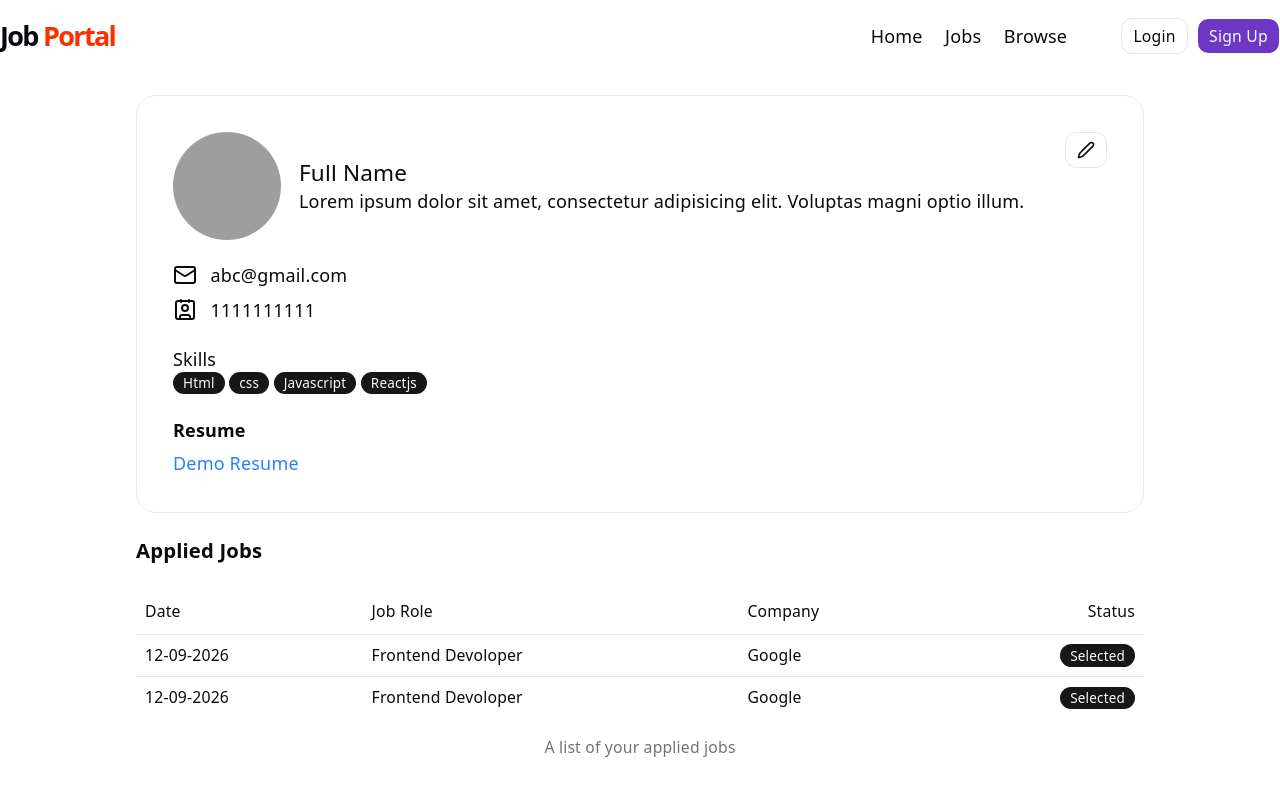
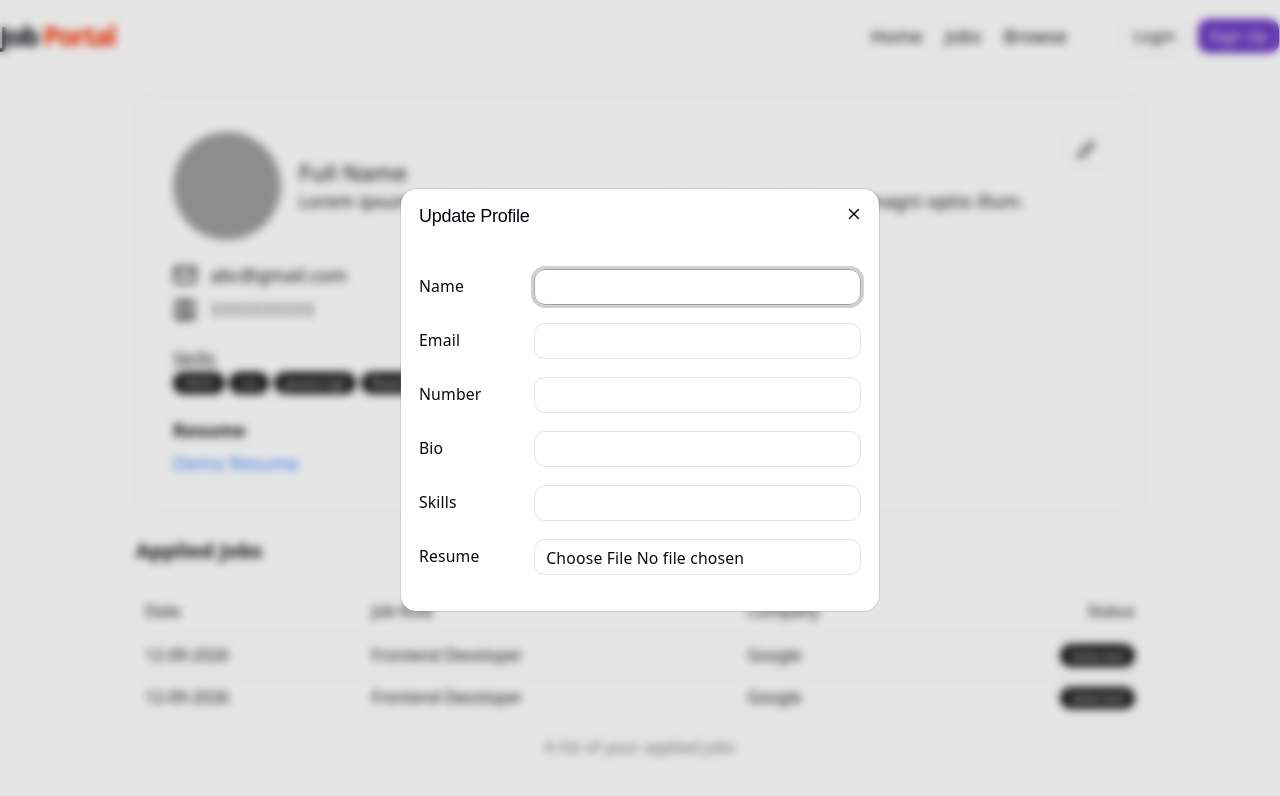
Before and after one commit to Srinjoy-dev/job-portal, a React app in the folder frontend/: page /profile in a window 1280 px wide. Both pictures are taken after a click on the button 1085 px from the left and 149 px from the top of the page. Shown: the top 796 px of the page. Built offline with nearby package versions, Linux system fonts and the light colour scheme; grey boxes are pictures that could not be loaded; the HTML template or start-up script is replaced by a standard one.

Commit message:
did work in the update profile button

```diff
--- a/frontend/src/components/Profile.jsx
+++ b/frontend/src/components/Profile.jsx
@@ -1,4 +1,4 @@
-import React from "react";
+import React, { useState } from "react";
 import Navbar from "./shared/Navbar";
 import { Avatar, AvatarImage } from "./ui/avatar";
 import { Button } from "./ui/button";
@@ -6,11 +6,13 @@
 import { Badge } from "./ui/badge";
 import { Label } from "./ui/label";
 import AppliedJobTable from "./AppliedJobTable";
+import UpdateProfileDialog from "./UpdateProfileDialog";
 
 const skills = ["Html", "css", "Javascript", "Reactjs"];
+ const isResume = true;
+const Profile = () => {
+    const [open, setOpen] = useState(false);
 
-const Profile = () => {
-  const isResume = true;
   return (
     <div>
       <Navbar />
@@ -31,7 +33,7 @@
               </p>
             </div>
           </div>
-          <Button className="text-right" variant="outline">
+          <Button onClick={()=> setOpen(true)} className="text-right" variant="outline">
             <Pen />
           </Button>
         </div>
@@ -69,6 +71,7 @@
             {/* Applied Job Table */}
             <AppliedJobTable/>
         </div>
+        <UpdateProfileDialog open={open} setOpen={setOpen}/>
     </div>
   );
 };
--- /dev/null
+++ b/frontend/src/components/UpdateProfileDialog.jsx
@@ -0,0 +1,61 @@
+import React from "react";
+import { Dialog, DialogContent, DialogHeader, DialogTitle } from "./ui/dialog";
+import { Label } from "./ui/label";
+import { Input } from "./ui/input";
+
+const UpdateProfileDialog = ({ open, setOpen }) => {
+  return (
+    <div>
+      <Dialog open={open}  onOpenChange={setOpen}>
+        <DialogContent className="sm:max-w-106.25" onInteractOutside={()=>setOpen(false)}>
+          <DialogHeader>
+            <DialogTitle>Update Profile</DialogTitle>
+          </DialogHeader>
+          <form>
+            <div className="grid gap-4 py-4">
+              <div className="grid grid-cols-4 items-center gap-4">
+                <Label htmlFor="name" className="text-right">
+                  Name
+                </Label>
+                {/*htmlFor="name" → tells the label which input it belongs to.id="name" → identifies that input.*/}
+                <Input id="name" name="name" className="col-span-3" />
+              </div>
+              <div className="grid grid-cols-4 items-center gap-4">
+                <Label htmlFor="email" className="text-right">
+                  Email
+                </Label>
+                <Input id="email" name="email" className="col-span-3" />
+              </div>
+              <div className="grid grid-cols-4 items-center gap-4">
+                <Label htmlFor="number" className="text-right">
+                  Number
+                </Label>
+                <Input id="number" name="number" className="col-span-3" />
+              </div>
+              <div className="grid grid-cols-4 items-center gap-4">
+                <Label htmlFor="bio" className="text-right">
+                  Bio
+                </Label>
+                <Input id="bio" name="bio" className="col-span-3" />
+              </div>
+              <div className="grid grid-cols-4 items-center gap-4">
+                <Label htmlFor="skills" className="text-right">
+                  Skills
+                </Label>
+                <Input id="skills" name="skills" className="col-span-3" />
+              </div>
+              <div className="grid grid-cols-4 items-center gap-4">
+                <Label htmlFor="file" className="text-right">
+                  Resume
+                </Label>
+                <Input id="file" name="file" type="file" accept="application/pdf" className="col-span-3" />
+              </div>
+            </div>
+          </form>
+        </DialogContent>
+      </Dialog>
+    </div>
+  );
+};
+
+export default UpdateProfileDialog;
--- /dev/null
+++ b/frontend/src/components/ui/dialog.jsx
@@ -0,0 +1,168 @@
+import * as React from "react"
+import { Dialog as DialogPrimitive } from "@base-ui/react/dialog"
+import { cn } from "cn"
+
+import { Button } from "@/components/ui/button"
+import { XIcon } from "lucide-react"
+
+function Dialog({
+  ...props
+}) {
+  return <DialogPrimitive.Root data-slot="dialog" {...props} />
+}
+
+function DialogTrigger({
+  ...props
+}) {
+  return <DialogPrimitive.Trigger data-slot="dialog-trigger" {...props} />
+}
+
+function DialogPortal({
+  ...props
+}) {
+  return <DialogPrimitive.Portal data-slot="dialog-portal" {...props} />
+}
+
+function DialogClose({
+  ...props
+}) {
+  return <DialogPrimitive.Close data-slot="dialog-close" {...props} />
+}
+
+function DialogOverlay({
+  className,
+  ...props
+}) {
+  return (
+    <DialogPrimitive.Backdrop
+      data-slot="dialog-overlay"
+      className={cn(
+        "fixed inset-0 isolate z-50 bg-black/10 duration-100 supports-backdrop-filter:backdrop-blur-xs data-open:animate-in data-open:fade-in-0 data-closed:animate-out data-closed:fade-out-0",
+        className
+      )}
+      {...props}
+    />
+  )
+}
+
+function DialogContent({
+  className,
+  children,
+  showCloseButton = true,
+  ...props
+}) {
+  return (
+    <DialogPortal>
+      <DialogOverlay />
+      <DialogPrimitive.Popup
+        data-slot="dialog-content"
+        className={cn(
+          "fixed top-1/2 left-1/2 z-50 grid w-full max-w-[calc(100%-2rem)] -translate-x-1/2 -translate-y-1/2 gap-4 rounded-xl bg-popover p-4 text-sm text-popover-foreground ring-1 ring-foreground/10 duration-100 outline-none sm:max-w-sm data-open:animate-in data-open:fade-in-0 data-open:zoom-in-95 data-closed:animate-out data-closed:fade-out-0 data-closed:zoom-out-95",
+          className
+        )}
+        {...props}
+      >
+        {children}
+        {showCloseButton && (
+          <DialogPrimitive.Close
+            data-slot="dialog-close"
+            render={
+              <Button
+                variant="ghost"
+                className="absolute top-2 right-2"
+                size="icon-sm"
+              />
+            }
+          >
+            <XIcon
+            />
+            <span className="sr-only">Close</span>
+          </DialogPrimitive.Close>
+        )}
+      </DialogPrimitive.Popup>
+    </DialogPortal>
+  )
+}
+
+function DialogHeader({
+  className,
+  ...props
+}) {
+  return (
+    <div
+      data-slot="dialog-header"
+      className={cn("flex flex-col gap-2", className)}
+      {...props}
+    />
+  )
+}
+
+function DialogFooter({
+  className,
+  showCloseButton = false,
+  children,
+  ...props
+}) {
+  return (
+    <div
+      data-slot="dialog-footer"
+      className={cn(
+        "-mx-4 -mb-4 flex flex-col-reverse gap-2 rounded-b-xl border-t bg-muted/50 p-4 sm:flex-row sm:justify-end",
+        className
+      )}
+      {...props}
+    >
+      {children}
+      {showCloseButton && (
+        <DialogPrimitive.Close render={<Button variant="outline" />}>
+          Close
+        </DialogPrimitive.Close>
+      )}
+    </div>
+  )
+}
+
+function DialogTitle({
+  className,
+  ...props
+}) {
+  return (
+    <DialogPrimitive.Title
+      data-slot="dialog-title"
+      className={cn(
+        "font-heading text-base leading-none font-medium",
+        className
+      )}
+      {...props}
+    />
+  )
+}
+
+function DialogDescription({
+  className,
+  ...props
+}) {
+  return (
+    <DialogPrimitive.Description
+      data-slot="dialog-description"
+      className={cn(
+        "text-sm text-muted-foreground *:[a]:underline *:[a]:underline-offset-3 *:[a]:hover:text-foreground",
+        className
+      )}
+      {...props}
+    />
+  )
+}
+
+export {
+  Dialog,
+  DialogClose,
+  DialogContent,
+  DialogDescription,
+  DialogFooter,
+  DialogHeader,
+  DialogOverlay,
+  DialogPortal,
+  DialogTitle,
+  DialogTrigger,
+}
```
Also changed, not shown: 1 other file (tests, documents, lock files or other folders).
